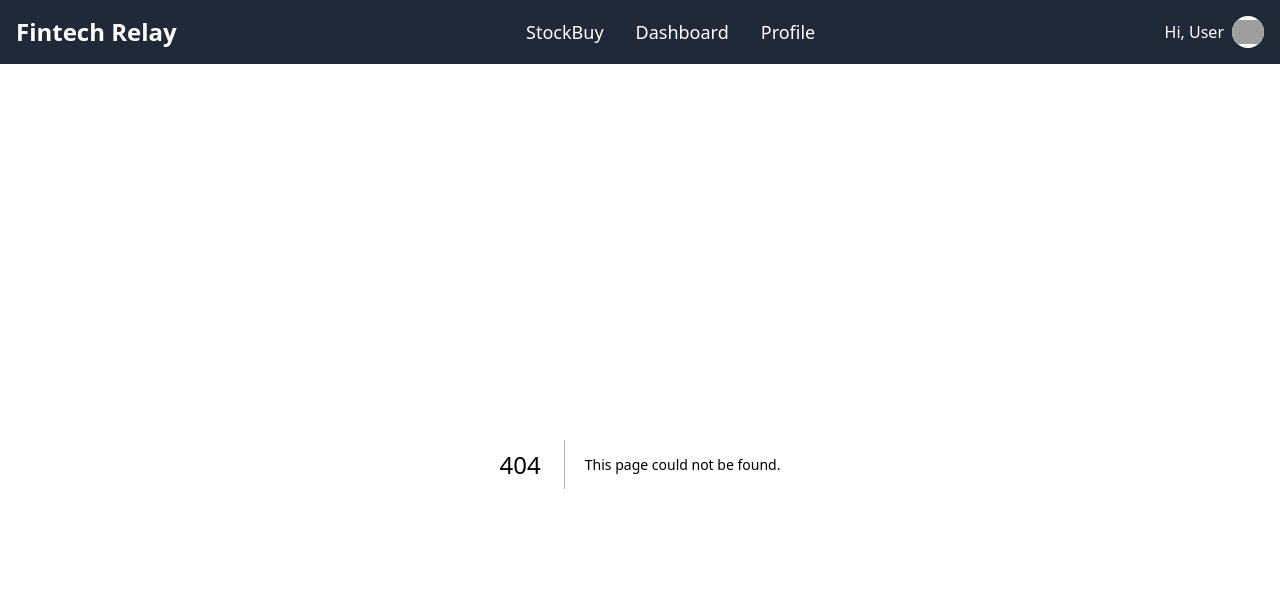
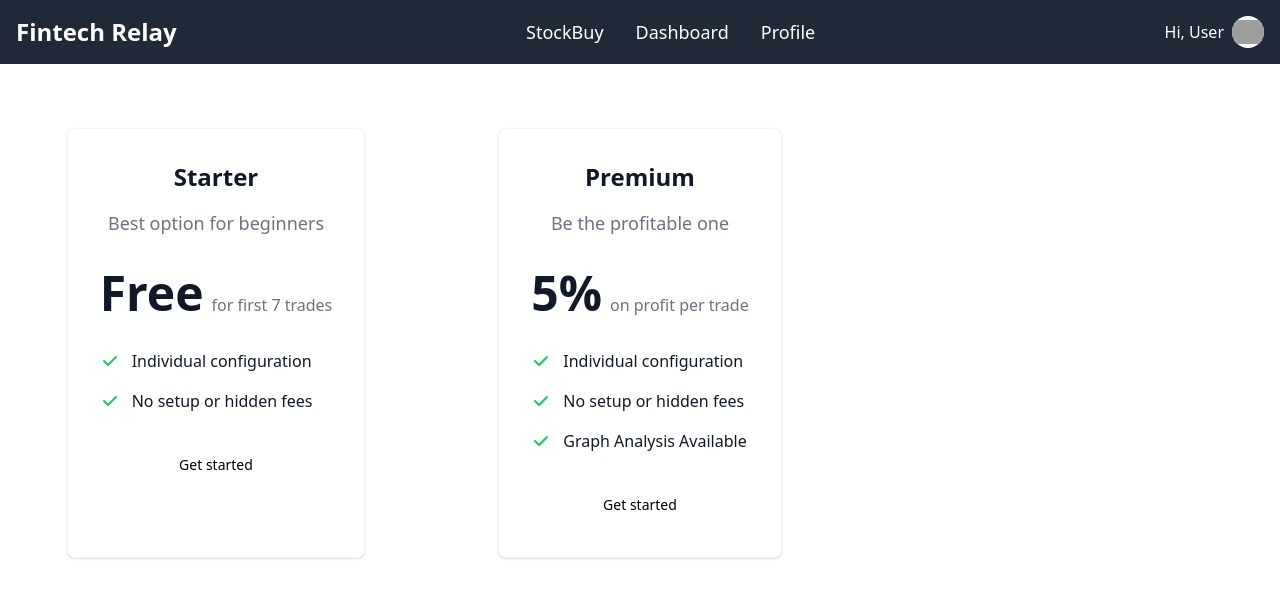
Before and after one commit to harshAswani1109/trade-ease-pro, a Next.js app: page /subscription in a window 1280 px wide. Before the commit this address had no page. Shown: the top 598 px of the page. Built offline with nearby package versions, Linux system fonts and the light colour scheme; grey boxes are pictures that could not be loaded.

Commit message:
subscription push

```diff
--- /dev/null
+++ b/pages/subscription/index.js
@@ -0,0 +1,141 @@
+import React from "react";
+
+export default function Subscription() {
+  return (
+    <>
+      <section className="bg-white dark:bg-gray-900">
+        <div className="py-8 px-4 mx-auto max-w-screen-xl lg:py-16 lg:px-6">
+          <div className="space-y-8 lg:grid lg:grid-cols-3 sm:gap-6 xl:gap-10 lg:space-y-0">
+            <div className="flex flex-col p-6 mx-auto max-w-lg text-center text-gray-900 bg-white rounded-lg border border-gray-100 shadow dark:border-gray-600 xl:p-8 dark:bg-gray-800 dark:text-white">
+              <h3 className="mb-4 text-2xl font-semibold">Starter</h3>
+              <p className="font-light text-gray-500 sm:text-lg dark:text-gray-400">
+                Best option for beginners
+              </p>
+              <div className="flex justify-center items-baseline my-8">
+                <span className="mr-2 text-5xl font-extrabold">Free</span>
+                <span className="text-gray-500 dark:text-gray-400">
+                  for first 7 trades
+                </span>
+              </div>
+              <ul role="list" className="mb-8 space-y-4 text-left">
+                <li className="flex items-center space-x-3">
+                  {/* Icon */}
+                  <svg
+                    className="flex-shrink-0 w-5 h-5 text-green-500 dark:text-green-400"
+                    fill="currentColor"
+                    viewBox="0 0 20 20"
+                    xmlns="http://www.w3.org/2000/svg"
+                  >
+                    <path
+                      fillRule="evenodd"
+                      d="M16.707 5.293a1 1 0 010 1.414l-8 8a1 1 0 01-1.414 0l-4-4a1 1 0 011.414-1.414L8 12.586l7.293-7.293a1 1 0 011.414 0z"
+                      clipRule="evenodd"
+                    ></path>
+                  </svg>
+                  <span>Individual configuration</span>
+                </li>
+                <li className="flex items-center space-x-3">
+                  {/* Icon */}
+                  <svg
+                    className="flex-shrink-0 w-5 h-5 text-green-500 dark:text-green-400"
+                    fill="currentColor"
+                    viewBox="0 0 20 20"
+                    xmlns="http://www.w3.org/2000/svg"
+                  >
+                    <path
+                      fillRule="evenodd"
+                      d="M16.707 5.293a1 1 0 010 1.414l-8 8a1 1 0 01-1.414 0l-4-4a1 1 0 011.414-1.414L8 12.586l7.293-7.293a1 1 0 011.414 0z"
+                      clipRule="evenodd"
+                    ></path>
+                  </svg>
+                  <span>No setup or hidden fees</span>
+                </li>
+                {/* Add more features as needed */}
+              </ul>
+              <a
+                href="#"
+                className="text-black bg-primary-600 hover:bg-primary-700 focus:ring-4 focus:ring-primary-200 font-medium rounded-lg text-sm px-5 py-2.5 text-center dark:text-white  dark:focus:ring-primary-900"
+              >
+                Get started
+              </a>
+            </div>
+            <div className="flex flex-col p-6 mx-auto max-w-lg text-center text-gray-900 bg-white rounded-lg border border-gray-100 shadow dark:border-gray-600 xl:p-8 dark:bg-gray-800 dark:text-white">
+              <h3 className="mb-4 text-2xl font-semibold">Premium</h3>
+              <p className="font-light text-gray-500 sm:text-lg dark:text-gray-400">
+                Be the profitable one
+              </p>
+              <div className="flex justify-center items-baseline my-8">
+                <span className="mr-2 text-5xl font-extrabold">5%</span>
+                <span className="text-gray-500 dark:text-gray-400">
+                  on profit per trade
+                </span>
+              </div>
+              <ul role="list" className="mb-8 space-y-4 text-left">
+                <li className="flex items-center space-x-3">
+                  {/* Icon */}
+                  <svg
+                    className="flex-shrink-0 w-5 h-5 text-green-500 dark:text-green-400"
+                    fill="currentColor"
+                    viewBox="0 0 20 20"
+                    xmlns="http://www.w3.org/2000/svg"
+                  >
+                    <path
+                      fillRule="evenodd"
+                      d="M16.707 5.293a1 1 0 010 1.414l-8 8a1 1 0 01-1.414 0l-4-4a1 1 0 011.414-1.414L8 12.586l7.293-7.293a1 1 0 011.414 0z"
+                      clipRule="evenodd"
+                    ></path>
+                  </svg>
+                  <span>Individual configuration</span>
+                </li>
+                <li className="flex items-center space-x-3">
+                  {/* Icon */}
+                  <svg
+                    className="flex-shrink-0 w-5 h-5 text-green-500 dark:text-green-400"
+                    fill="currentColor"
+                    viewBox="0 0 20 20"
+                    xmlns="http://www.w3.org/2000/svg"
+                  >
+                    <path
+                      fillRule="evenodd"
+                      d="M16.707 5.293a1 1 0 010 1.414l-8 8a1 1 0 01-1.414 0l-4-4a1 1 0 011.414-1.414L8 12.586l7.293-7.293a1 1 0 011.414 0z"
+                      clipRule="evenodd"
+                    ></path>
+                  </svg>
+                  <span>No setup or hidden fees</span>
+                </li>
+
+                <li className="flex items-center space-x-3">
+                  {/* Icon */}
+                  <svg
+                    className="flex-shrink-0 w-5 h-5 text-green-500 dark:text-green-400"
+                    fill="currentColor"
+                    viewBox="0 0 20 20"
+                    xmlns="http://www.w3.org/2000/svg"
+                  >
+                    <path
+                      fillRule="evenodd"
+                      d="M16.707 5.293a1 1 0 010 1.414l-8 8a1 1 0 01-1.414 0l-4-4a1 1 0 011.414-1.414L8 12.586l7.293-7.293a1 1 0 011.414 0z"
+                      clipRule="evenodd"
+                    ></path>
+                  </svg>
+                  <span>Graph Analysis Available</span>
+                </li>
+
+                {/* Add more features as needed */}
+              </ul>
+              <a
+                href="#"
+                className="text-black bg-primary-600 hover:bg-primary-700 focus:ring-4 focus:ring-primary-200 font-medium rounded-lg text-sm px-5 py-2.5 text-center dark:text-white  dark:focus:ring-primary-900"
+              >
+                Get started
+              </a>
+            </div>
+
+            {/* Repeat the above structure for other subscription tiers */}
+            {/* You can customize the content and features for each tier */}
+          </div>
+        </div>
+      </section>
+    </>
+  );
+}
```
